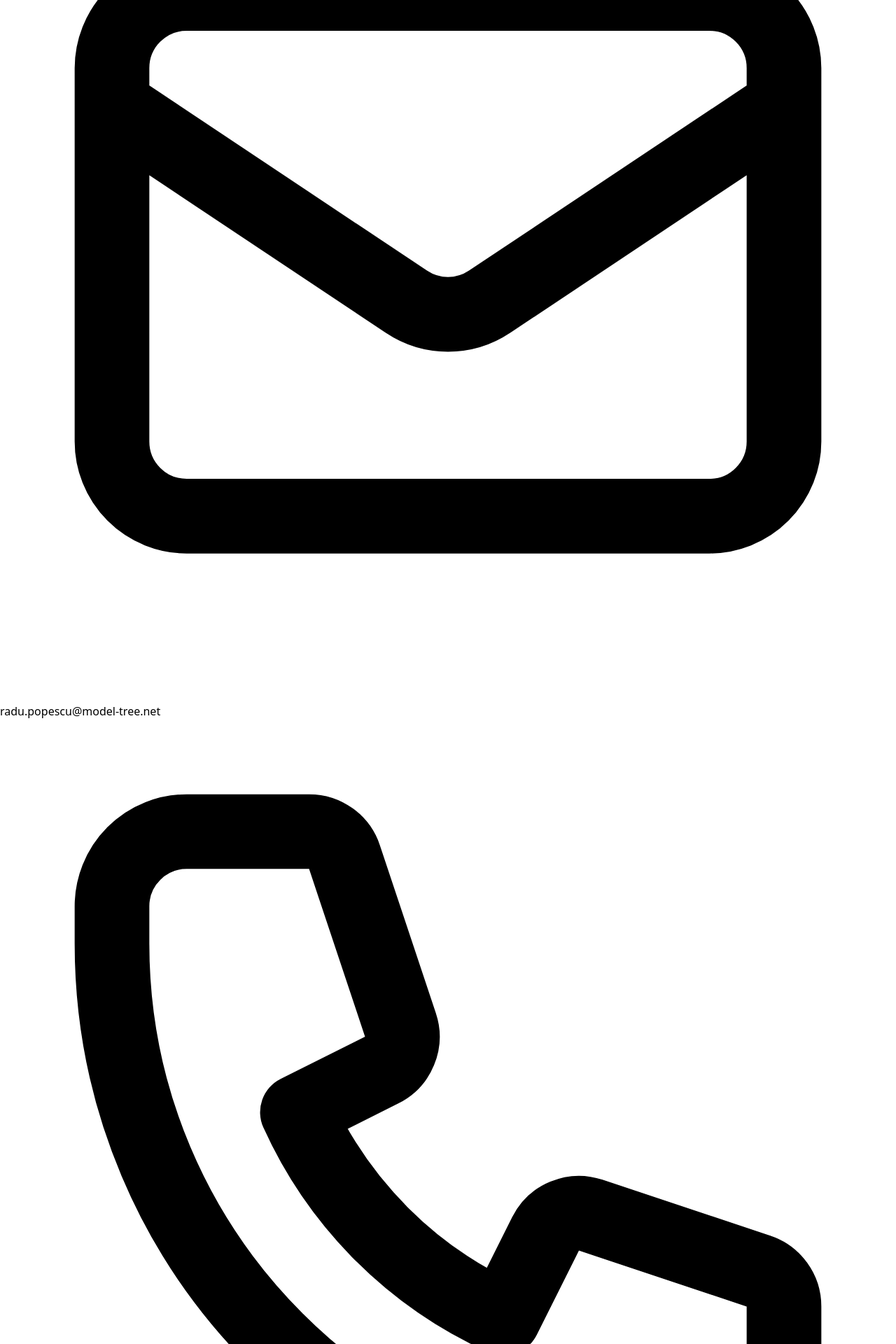
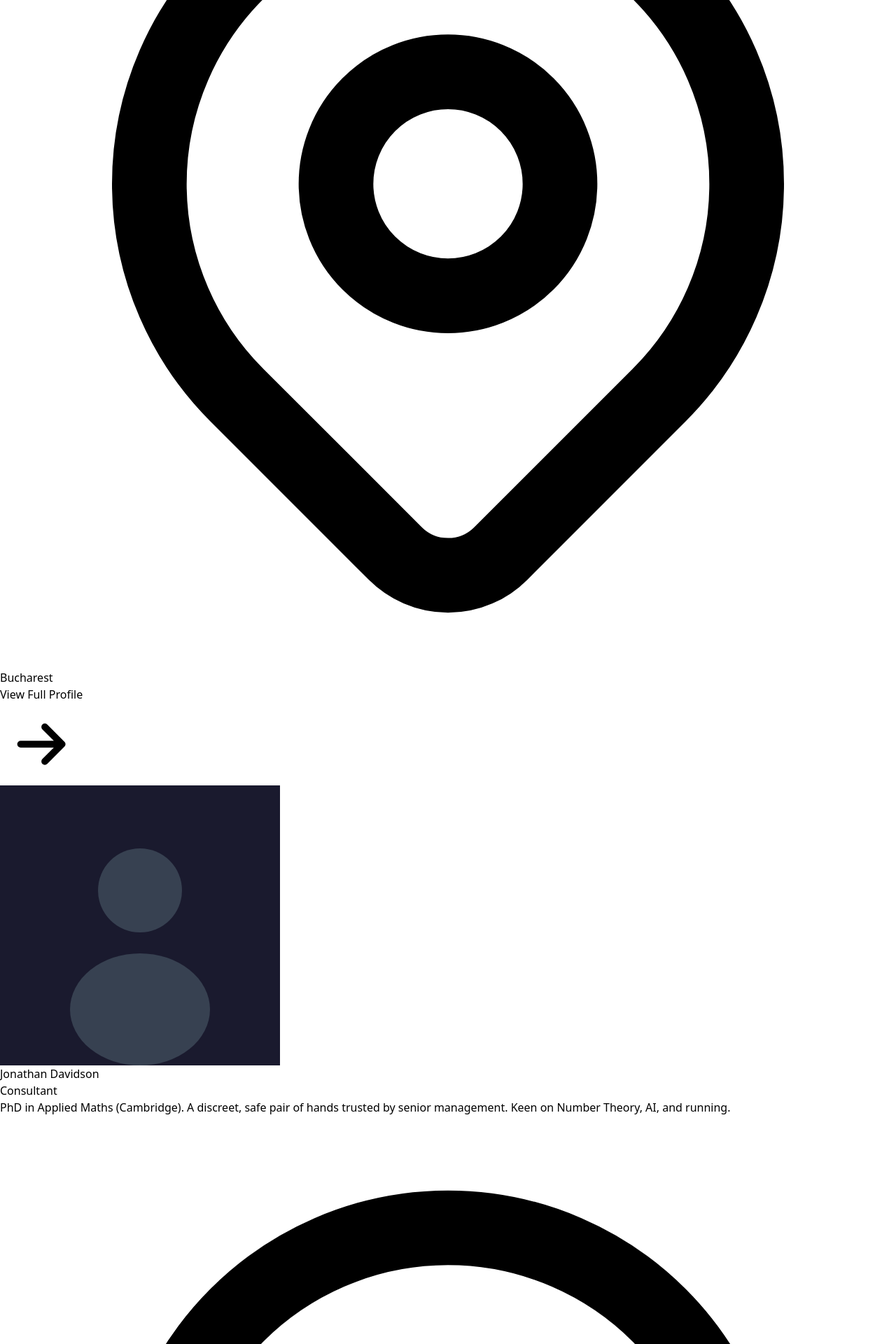
Before and after one commit to model-tree/model-tree.github.io, a React (Vite) app: page /team in a window 1280 px wide. Shown: the part 1509-3429 px from the top of the page at 70% size. Built offline with nearby package versions, Linux system fonts and the light colour scheme.

Commit message:
change profile cards

```diff
--- a/src/components/TeamMemberCard.jsx
+++ b/src/components/TeamMemberCard.jsx
@@ -1,10 +1,11 @@
-import { useState, useRef, useEffect } from 'react'
+import { useState, useEffect } from 'react'
 
 function TeamMemberCard({
   image,
   name,
   role,
   shortDescription,
+  location,
   phone,
   email,
   linkedin,
@@ -12,113 +13,153 @@ function TeamMemberCard({
   skills,
   experience,
 }) {
-  const [expanded, setExpanded] = useState(false)
-  const contentRef = useRef(null)
-  const [contentHeight, setContentHeight] = useState(0)
+  const [modalOpen, setModalOpen] = useState(false)
 
   useEffect(() => {
-    if (contentRef.current) {
-      setContentHeight(contentRef.current.scrollHeight)
+    if (modalOpen) {
+      document.body.style.overflow = 'hidden'
+    } else {
+      document.body.style.overflow = ''
     }
-  }, [expanded, background, skills, experience])
+    return () => { document.body.style.overflow = '' }
+  }, [modalOpen])
 
   return (
-    <div className="bg-black/80 rounded-xl border border-gray-700/80 overflow-hidden backdrop-blur-sm w-full">
-      {/* Visible Section (Small Card) */}
-      <div className="p-6">
-        <div className="grid grid-cols-1 md:grid-cols-[200px_1fr_250px] gap-8">
-
-          {/* Column 1: Photo */}
-          <div className="flex justify-center md:justify-start">
-            <div className="w-48 h-48 rounded-xl overflow-hidden shadow-lg bg-gray-800/50 ring-1 ring-gray-700/50">
+    <>
+      {/* Compact Card */}
+      <div className="bg-black/80 rounded-xl border border-gray-700/80 overflow-hidden backdrop-blur-sm flex flex-col h-full">
+        {/* Photo */}
+        <div className="w-full aspect-[16/9] overflow-hidden bg-gray-800/50">
           <img
             src={image}
             alt={name}
             className="w-full h-full object-cover"
           />
         </div>
-          </div>
 
-          {/* Column 2: Name, Role, Short Description */}
-          <div className="flex flex-col justify-center text-center md:text-left">
-            <h2 className="text-2xl font-bold text-white mb-1">{name}</h2>
+        {/* Content */}
+        <div className="p-4 flex flex-col flex-1">
+          <h2 className="text-lg font-bold text-white mb-0.5">{name}</h2>
           {role && (
-              <p className="text-blue-400 font-medium text-lg mb-4">{role}</p>
+            <p className="text-blue-400 font-medium text-sm mb-2">{role}</p>
           )}
-            <p className="text-gray-300 text-base leading-relaxed">
+
+          <p className="text-gray-300 text-xs leading-relaxed flex-1">
             {shortDescription}
           </p>
+
+          {/* Location */}
+          {location && (
+            <div className="flex items-center gap-2 mt-3 text-gray-400 text-xs">
+              <svg className="w-3.5 h-3.5 flex-shrink-0" fill="none" stroke="currentColor" viewBox="0 0 24 24">
+                <path strokeLinecap="round" strokeLinejoin="round" strokeWidth={2} d="M17.657 16.657L13.414 20.9a1.998 1.998 0 01-2.827 0l-4.244-4.243a8 8 0 1111.314 0z" />
+                <path strokeLinecap="round" strokeLinejoin="round" strokeWidth={2} d="M15 11a3 3 0 11-6 0 3 3 0 016 0z" />
+              </svg>
+              <span>{location}</span>
             </div>
+          )}
 
-          {/* Column 3: Get in touch */}
-          <div className="flex flex-col justify-center border-t md:border-t-0 md:border-l border-gray-700/80 pt-6 md:pt-0 md:pl-8">
-            <h3 className="text-lg font-bold text-white mb-4 text-center md:text-left">Get in touch</h3>
-            <ul className="space-y-3 text-gray-300 text-sm">
-              <li className="flex items-center gap-3 justify-center md:justify-start">
-                <svg className="w-4 h-4 flex-shrink-0 text-blue-400" fill="none" stroke="currentColor" viewBox="0 0 24 24">
-                  <path strokeLinecap="round" strokeLinejoin="round" strokeWidth={2} d="M3 8l7.89 5.26a2 2 0 002.22 0L21 8M5 19h14a2 2 0 002-2V7a2 2 0 00-2-2H5a2 2 0 00-2 2v10a2 2 0 002 2z" />
+          {/* View Full Profile */}
+          <button
+            onClick={() => setModalOpen(true)}
+            className="mt-3 w-full flex items-center justify-center gap-2 px-4 py-1.5 bg-gray-800/50 hover:bg-gray-700/50 rounded-lg transition-all duration-300 text-xs font-medium text-white border border-gray-700 hover:border-gray-600 cursor-pointer"
+          >
+            View Full Profile
+            <svg className="w-4 h-4" fill="none" stroke="currentColor" viewBox="0 0 24 24">
+              <path strokeLinecap="round" strokeLinejoin="round" strokeWidth={2} d="M13 7l5 5m0 0l-5 5m5-5H6" />
             </svg>
-                <a href={`mailto:${email}`} className="hover:text-white transition break-all">
-                  {email}
-                </a>
-              </li>
-              {phone && (
-                <li className="flex items-center gap-3 justify-center md:justify-start">
-                  <svg className="w-4 h-4 flex-shrink-0 text-blue-400" fill="none" stroke="currentColor" viewBox="0 0 24 24">
-                    <path strokeLinecap="round" strokeLinejoin="round" strokeWidth={2} d="M3 5a2 2 0 012-2h3.28a1 1 0 01.948.684l1.498 4.493a1 1 0 01-.502 1.21l-2.257 1.13a11.042 11.042 0 005.516 5.516l1.13-2.257a1 1 0 011.21-.502l4.493 1.498a1 1 0 01.684.949V19a2 2 0 01-2 2h-1C9.716 21 3 14.284 3 6V5z" />
-                  </svg>
-                  <a href={`tel:${phone.replace(/\s/g, '')}`} className="hover:text-white transition whitespace-nowrap">
-                    {phone}
-                  </a>
-                </li>
-              )}
-              {linkedin && (
-                <li className="flex items-center gap-3 justify-center md:justify-start">
-                  <svg className="w-4 h-4 flex-shrink-0 text-blue-400" fill="currentColor" viewBox="0 0 24 24">
-                    <path d="M20.447 20.452h-3.554v-5.569c0-1.328-.027-3.037-1.852-3.037-1.853 0-2.136 1.445-2.136 2.939v5.667H9.351V9h3.414v1.561h.046c.477-.9 1.637-1.85 3.37-1.85 3.601 0 4.267 2.37 4.267 5.455v6.286zM5.337 7.433c-1.144 0-2.063-.926-2.063-2.065 0-1.138.92-2.063 2.063-2.063 1.14 0 2.064.925 2.064 2.063 0 1.139-.925 2.065-2.064 2.065zm1.782 13.019H3.555V9h3.564v11.452zM22.225 0H1.771C.792 0 0 .774 0 1.729v20.542C0 23.227.792 24 1.771 24h20.451C23.2 24 24 23.227 24 22.271V1.729C24 .774 23.2 0 22.222 0h.003z" />
-                  </svg>
-                  <a href={linkedin} target="_blank" rel="noopener noreferrer" className="hover:text-white transition break-all leading-snug">
-                    {linkedin.split('://')[1]}
-                  </a>
-                </li>
-              )}
-            </ul>
+          </button>
         </div>
       </div>
 
-        {/* Expand/Collapse Button */}
-        <div className="mt-8 flex justify-center">
+      {/* Modal Popup */}
+      {modalOpen && (
+        <div
+          className="fixed inset-0 z-50 overflow-y-auto"
+          onClick={() => setModalOpen(false)}
+        >
+          {/* Backdrop */}
+          <div className="fixed inset-0 bg-black/70 backdrop-blur-sm animate-fadeIn" />
+
+          {/* Centering wrapper */}
+          <div className="fixed inset-0 flex items-center justify-center px-12 py-10">
+            {/* Modal Content */}
+            <div
+              className="relative bg-gray-950 border border-gray-700/80 rounded-2xl w-full max-w-5xl max-h-[calc(100vh-5rem)] overflow-y-auto shadow-2xl animate-modalIn"
+              onClick={(e) => e.stopPropagation()}
+            >
+            {/* Close button */}
             <button
-            onClick={() => setExpanded(!expanded)}
-            className="group flex items-center gap-2 px-6 py-2 bg-gray-800/50 hover:bg-gray-700/50 rounded-full transition-all duration-300 text-sm font-medium text-white border border-gray-700 hover:border-gray-600 cursor-pointer"
+              onClick={() => setModalOpen(false)}
+              className="absolute top-4 right-4 z-10 w-8 h-8 flex items-center justify-center rounded-full bg-gray-800/80 hover:bg-gray-700 text-gray-400 hover:text-white transition cursor-pointer"
             >
-            {expanded ? 'Show Less' : 'View Full Profile'}
-            <svg
-              className={`w-4 h-4 transition-transform duration-500 ease-in-out ${expanded ? 'rotate-180' : ''}`}
-              fill="none"
-              stroke="currentColor"
-              viewBox="0 0 24 24"
-            >
-              <path strokeLinecap="round" strokeLinejoin="round" strokeWidth={2} d="M19 9l-7 7-7-7" />
+              <svg className="w-5 h-5" fill="none" stroke="currentColor" viewBox="0 0 24 24">
+                <path strokeLinecap="round" strokeLinejoin="round" strokeWidth={2} d="M6 18L18 6M6 6l12 12" />
               </svg>
             </button>
+
+            <div className="p-6 md:p-8">
+              {/* Header: Photo + Info + Contact */}
+              <div className="flex flex-col md:flex-row gap-6 md:gap-8">
+                {/* Photo */}
+                <div className="flex-shrink-0 flex justify-center md:justify-start">
+                  <div className="w-36 h-36 rounded-xl overflow-hidden shadow-lg bg-gray-800/50 ring-1 ring-gray-700/50">
+                    <img src={image} alt={name} className="w-full h-full object-cover" />
+                  </div>
                 </div>
 
-        {/* Hidden Section (Expanded) - animated with max-height */}
-        <div
-          style={{
-            maxHeight: expanded ? `${contentHeight}px` : '0px',
-          }}
-          className="overflow-hidden transition-[max-height] duration-500 ease-in-out"
-        >
-          <div
-            ref={contentRef}
-            className={`pt-8 border-t border-gray-700/80 mt-8 transition-opacity duration-500 ease-in-out ${expanded ? 'opacity-100' : 'opacity-0'}`}
-          >
-            <div className="grid grid-cols-1 gap-8">
-              {/* Background */}
+                {/* Info + Contact */}
+                <div className="flex-1 min-w-0">
+                  <h2 className="text-2xl font-bold text-white mb-1 text-center md:text-left">{name}</h2>
+                  {role && (
+                    <p className="text-blue-400 font-medium text-lg mb-2 text-center md:text-left">{role}</p>
+                  )}
+                  {location && (
+                    <div className="flex items-center gap-2 text-gray-400 text-sm mb-4 justify-center md:justify-start">
+                      <svg className="w-3.5 h-3.5 flex-shrink-0" fill="none" stroke="currentColor" viewBox="0 0 24 24">
+                        <path strokeLinecap="round" strokeLinejoin="round" strokeWidth={2} d="M17.657 16.657L13.414 20.9a1.998 1.998 0 01-2.827 0l-4.244-4.243a8 8 0 1111.314 0z" />
+                        <path strokeLinecap="round" strokeLinejoin="round" strokeWidth={2} d="M15 11a3 3 0 11-6 0 3 3 0 016 0z" />
+                      </svg>
+                      <span>{location}</span>
+                    </div>
+                  )}
+                  <p className="text-gray-300 text-sm leading-relaxed text-center md:text-left">{shortDescription}</p>
+
+                  {/* Contact row */}
+                  <div className="flex flex-wrap gap-4 mt-4 justify-center md:justify-start">
+                    {email && (
+                      <a href={`mailto:${email}`} className="flex items-center gap-2 text-gray-400 hover:text-white text-sm transition">
+                        <svg className="w-4 h-4 text-blue-400" fill="none" stroke="currentColor" viewBox="0 0 24 24">
+                          <path strokeLinecap="round" strokeLinejoin="round" strokeWidth={2} d="M3 8l7.89 5.26a2 2 0 002.22 0L21 8M5 19h14a2 2 0 002-2V7a2 2 0 00-2-2H5a2 2 0 00-2 2v10a2 2 0 002 2z" />
+                        </svg>
+                        <span className="break-all">{email}</span>
+                      </a>
+                    )}
+                    {phone && (
+                      <a href={`tel:${phone.replace(/\s/g, '')}`} className="flex items-center gap-2 text-gray-400 hover:text-white text-sm transition">
+                        <svg className="w-4 h-4 text-blue-400" fill="none" stroke="currentColor" viewBox="0 0 24 24">
+                          <path strokeLinecap="round" strokeLinejoin="round" strokeWidth={2} d="M3 5a2 2 0 012-2h3.28a1 1 0 01.948.684l1.498 4.493a1 1 0 01-.502 1.21l-2.257 1.13a11.042 11.042 0 005.516 5.516l1.13-2.257a1 1 0 011.21-.502l4.493 1.498a1 1 0 01.684.949V19a2 2 0 01-2 2h-1C9.716 21 3 14.284 3 6V5z" />
+                        </svg>
+                        <span>{phone}</span>
+                      </a>
+                    )}
+                    {linkedin && (
+                      <a href={linkedin} target="_blank" rel="noopener noreferrer" className="flex items-center gap-2 text-gray-400 hover:text-white text-sm transition">
+                        <svg className="w-4 h-4 text-blue-400" fill="currentColor" viewBox="0 0 24 24">
+                          <path d="M20.447 20.452h-3.554v-5.569c0-1.328-.027-3.037-1.852-3.037-1.853 0-2.136 1.445-2.136 2.939v5.667H9.351V9h3.414v1.561h.046c.477-.9 1.637-1.85 3.37-1.85 3.601 0 4.267 2.37 4.267 5.455v6.286zM5.337 7.433c-1.144 0-2.063-.926-2.063-2.065 0-1.138.92-2.063 2.063-2.063 1.14 0 2.064.925 2.064 2.063 0 1.139-.925 2.065-2.064 2.065zm1.782 13.019H3.555V9h3.564v11.452zM22.225 0H1.771C.792 0 0 .774 0 1.729v20.542C0 23.227.792 24 1.771 24h20.451C23.2 24 24 23.227 24 22.271V1.729C24 .774 23.2 0 22.222 0h.003z" />
+                        </svg>
+                        <span>LinkedIn</span>
+                      </a>
+                    )}
+                  </div>
+                </div>
+              </div>
+
+              {/* Expanded Sections */}
+              {((background && background.length > 0) || (skills && skills.length > 0) || (experience && experience.length > 0)) && (
+                <div className="mt-8 pt-8 border-t border-gray-700/80 space-y-8">
                   {background && background.length > 0 && (
-                <div className={`transition-all duration-500 ease-out ${expanded ? 'translate-y-0 opacity-100' : 'translate-y-4 opacity-0'}`} style={{ transitionDelay: '100ms' }}>
+                    <div>
                       <h3 className="text-xl font-bold text-white mb-4 flex items-center gap-3">
                         <span className="w-1 h-6 bg-blue-500 rounded-full"></span>
                         Background
@@ -134,9 +175,8 @@ function TeamMemberCard({
                     </div>
                   )}
 
-              {/* Skills */}
                   {skills && skills.length > 0 && (
-                <div className={`transition-all duration-500 ease-out ${expanded ? 'translate-y-0 opacity-100' : 'translate-y-4 opacity-0'}`} style={{ transitionDelay: '200ms' }}>
+                    <div>
                       <h3 className="text-xl font-bold text-white mb-4 flex items-center gap-3">
                         <span className="w-1 h-6 bg-blue-500 rounded-full"></span>
                         Skills
@@ -152,9 +192,8 @@ function TeamMemberCard({
                     </div>
                   )}
 
-              {/* Professional Experience */}
                   {experience && experience.length > 0 && (
-                <div className={`transition-all duration-500 ease-out ${expanded ? 'translate-y-0 opacity-100' : 'translate-y-4 opacity-0'}`} style={{ transitionDelay: '300ms' }}>
+                    <div>
                       <h3 className="text-xl font-bold text-white mb-4 flex items-center gap-3">
                         <span className="w-1 h-6 bg-blue-500 rounded-full"></span>
                         Professional Experience
@@ -170,10 +209,13 @@ function TeamMemberCard({
                     </div>
                   )}
                 </div>
+              )}
             </div>
           </div>
           </div>
         </div>
+      )}
+    </>
   )
 }
 
--- a/src/pages/Team.jsx
+++ b/src/pages/Team.jsx
@@ -6,7 +6,8 @@ function Team() {
       image: '/team_radu.webp',
       name: 'Radu Popescu',
       role: 'Founder',
-      shortDescription: 'Former director at UBS in London and certified Financial Risk Manager (FRM). PhD in Mathematics (Univ. Lyon, France). PhD in Mathematics (Univ. Lyon, France). Brings experience and technical talent to deliver modelling and model risk management solutions for clients.',
+      shortDescription: 'PhD in Maths (Lyon), former Director at Big Four and top-tier banks. Founded Model Tree and pursues pure maths research.',
+      location: 'Bucharest',
       phone: '+40 738 846 868',
       email: 'radu.popescu@model-tree.net',
       linkedin: 'https://www.linkedin.com/in/raduvpopescu/',
@@ -35,6 +36,66 @@ function Team() {
         'Stress testing: reviewed stress testing framework and stress testing models(e.g. CCAR submission).',
       ],
     },
+    {
+      image: '/team_placeholder.svg',
+      name: 'Jonathan Davidson',
+      role: 'Consultant',
+      shortDescription: 'PhD in Applied Maths (Cambridge). A discreet, safe pair of hands trusted by senior management. Keen on Number Theory, AI, and running.',
+      location: 'London',
+      email: '',
+      linkedin: '',
+      background: [],
+      skills: [],
+      experience: [],
+    },
+    {
+      image: '/team_placeholder.svg',
+      name: 'Vlad Barnaure',
+      role: 'Consultant',
+      shortDescription: 'PhD in Economics (Glasgow). Specialises in macroeconomic, time series and ML modelling at top-tier banks. Chess International Master.',
+      location: 'London',
+      email: '',
+      linkedin: '',
+      background: [],
+      skills: [],
+      experience: [],
+    },
+    {
+      image: '/team_placeholder.svg',
+      name: 'Rares Stan',
+      role: 'Consultant',
+      shortDescription: 'PhD in Maths (Bucharest). Specialises in statistical, ML and AI modelling with a background in IT and banking consultancy.',
+      location: 'Bucharest',
+      email: '',
+      linkedin: '',
+      background: [],
+      skills: [],
+      experience: [],
+    },
+    {
+      image: '/team_placeholder.svg',
+      name: 'Daniel Suciu',
+      role: 'Consultant',
+      shortDescription: 'Banking and insurance consultant with an actuarial background, experienced at top-tier international financial institutions.',
+      location: 'Bucharest',
+      email: '',
+      linkedin: '',
+      background: [],
+      skills: [],
+      experience: [],
+    },
+    {
+      image: '/team_placeholder.svg',
+      name: 'Maria Mihailescu',
+      role: 'Consultant',
+      shortDescription: 'Banking and insurance consultant with actuarial studies in the UK. Entrepreneur in bio agriculture in Romania.',
+      location: 'Bucharest',
+      email: '',
+      linkedin: '',
+      background: [],
+      skills: [],
+      experience: [],
+    },
   ]
 
   return (
@@ -44,7 +105,7 @@ function Team() {
           <h1 className="text-4xl font-bold text-white mb-12 text-center">
             Team
           </h1>
-          <div className="space-y-8">
+          <div className="grid grid-cols-1 md:grid-cols-2 lg:grid-cols-3 gap-6">
             {teamMembers.map((member) => (
               <TeamMemberCard
                 key={member.name}
@@ -52,6 +113,7 @@ function Team() {
                 name={member.name}
                 role={member.role}
                 shortDescription={member.shortDescription}
+                location={member.location}
                 phone={member.phone}
                 email={member.email}
                 linkedin={member.linkedin}
```
Also changed, not shown: src/index.css (+24 -0 lines), public/team_placeholder.svg (added). Lines whose indentation alone changed are shown as unchanged.
